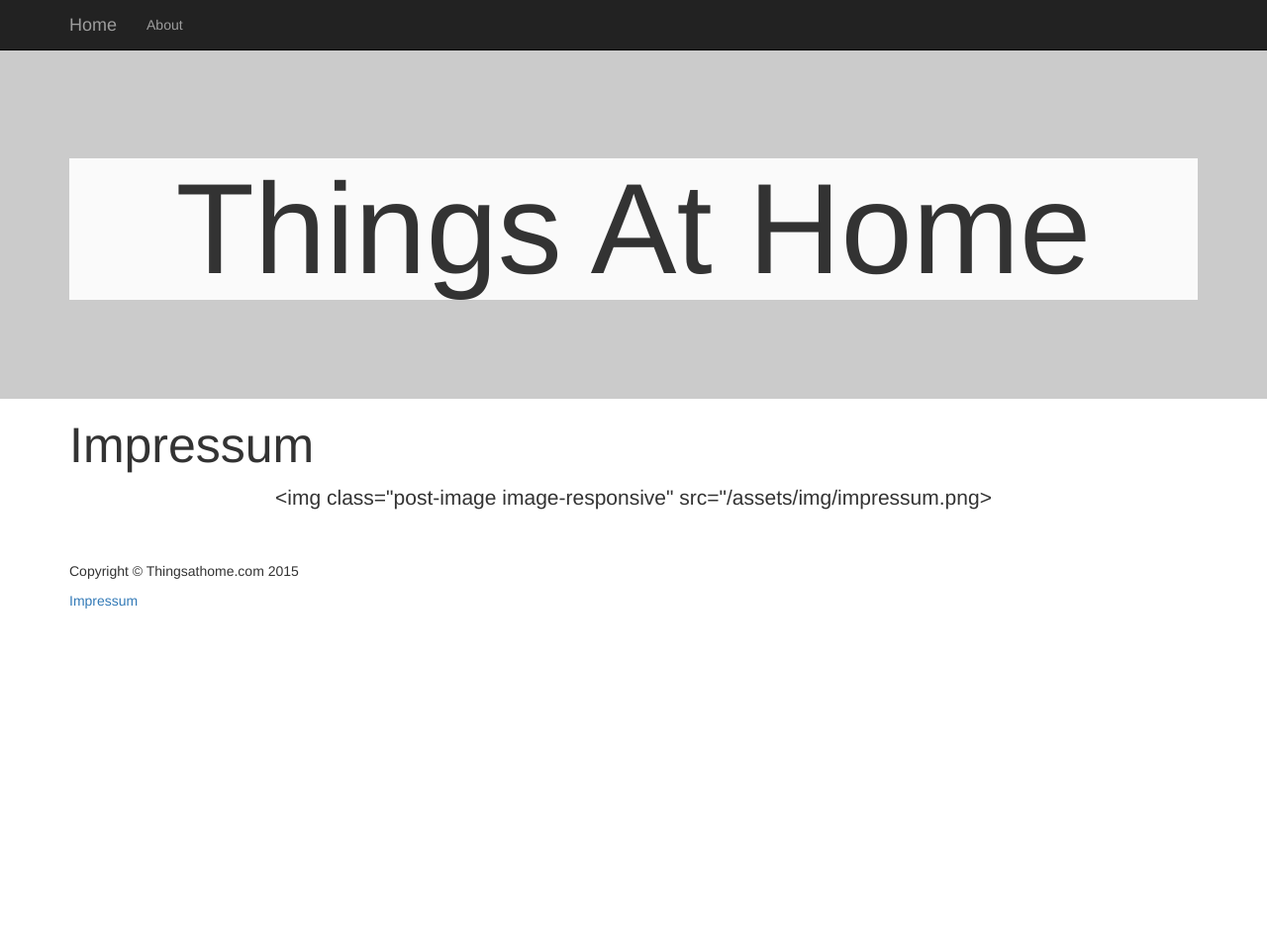
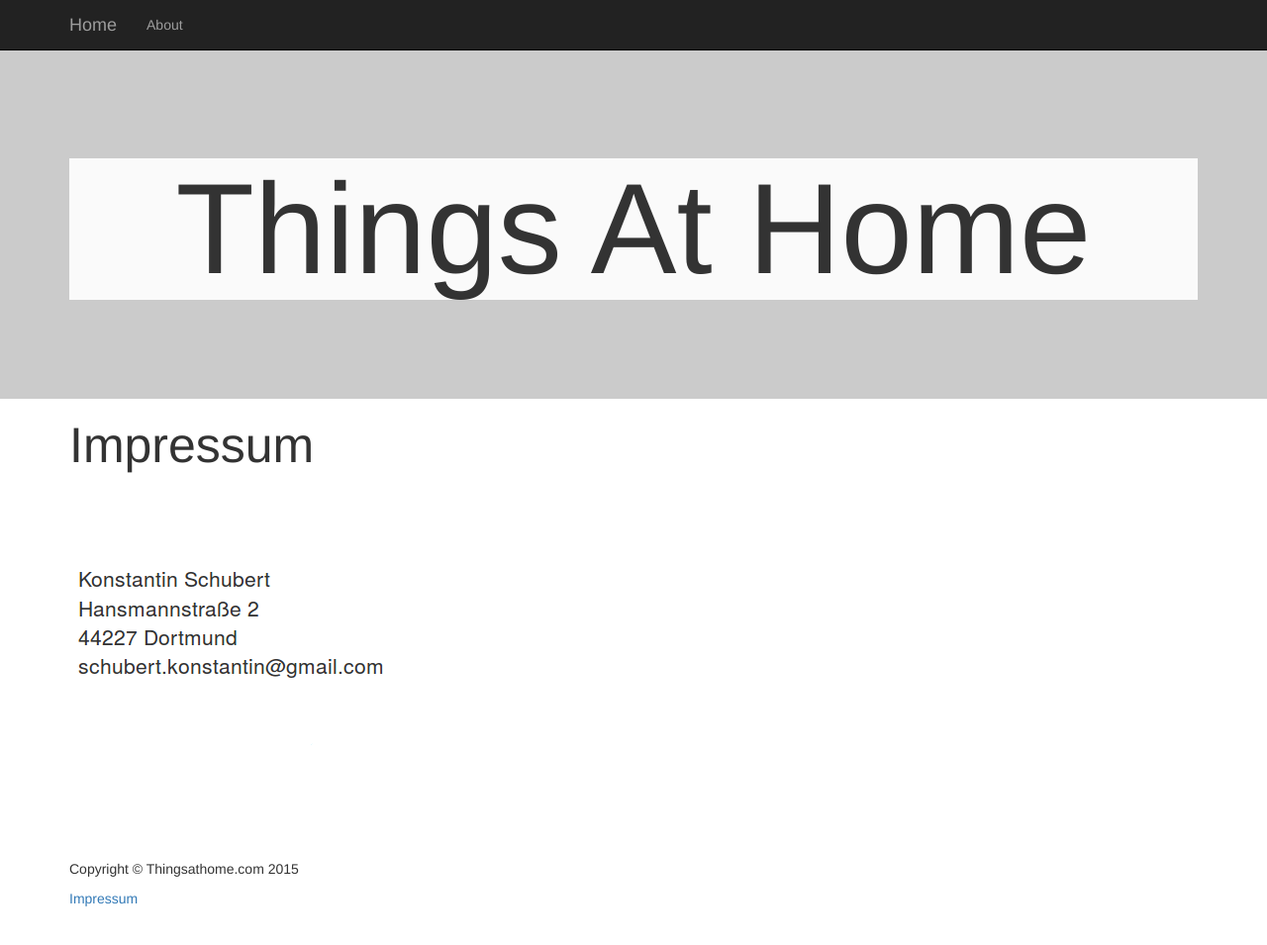
Before and after one commit to KonstantinSchubert/one-blog-wonder, a Jekyll site: the page built from impressum/index.md, in a window 1280 px wide and 978 px high. Shown: the top 955 px of the window at 99% size. Built offline with Jekyll 4.4.1, drawn with Linux system fonts in a browser that asks for light colours.

Commit message:
fixed some display issues

```diff
--- a/css/one-page-wonder.css
+++ b/css/one-page-wonder.css
@@ -81,6 +81,11 @@ article {
   border-radius: 10%;
   margin-top: 1em;
   margin-bottom: 1em;
+}
+
+.impressum-image{
+    max-width: 100%;
+    height: auto;
 }
 
 @media(max-width:1200px) {
--- a/impressum/index.md
+++ b/impressum/index.md
@@ -3,6 +3,5 @@ layout: page
 title:  "Impressum"
 ---
 
-<div class="post-image-wrapper">
-  <img class="post-image image-responsive" src="{{ site.baseurl }}/assets/img/impressum.png>
-</div>
+
+<img class="impressum-image image-responsive" src="{{ site.baseurl }}/assets/img/impressum.png">
```
Also changed, not shown: assets/img/impressum.png.
